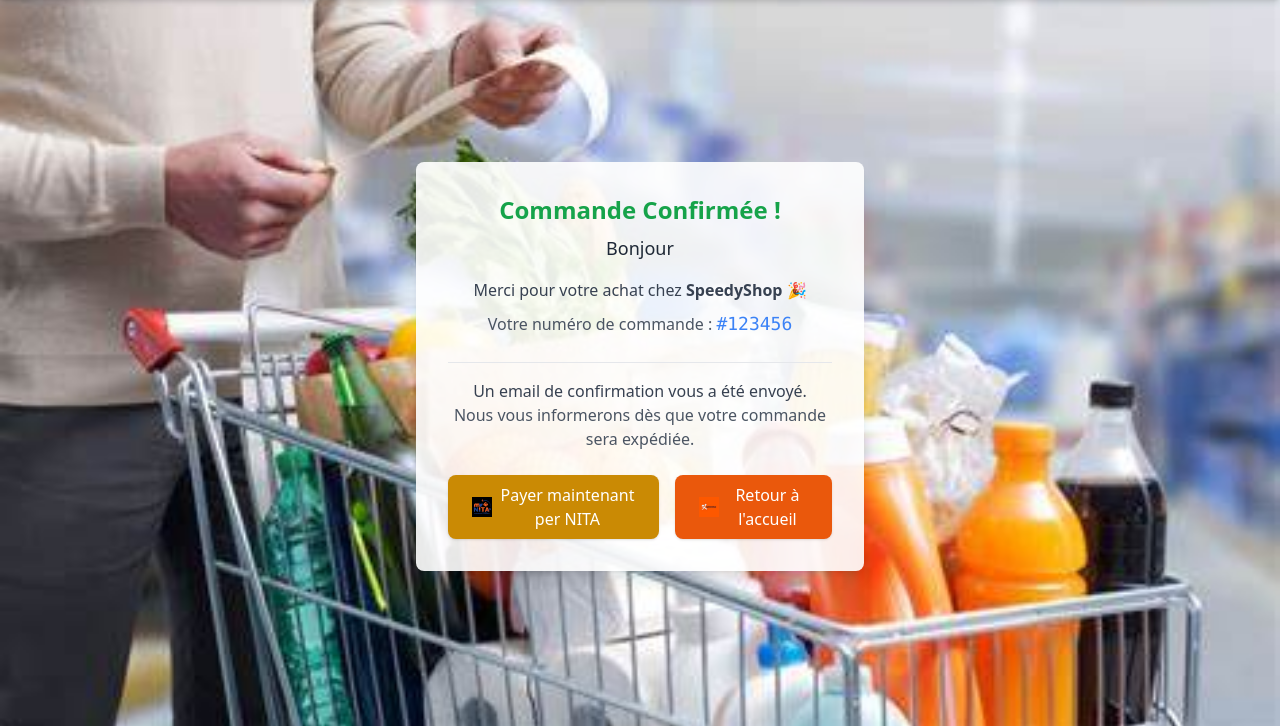
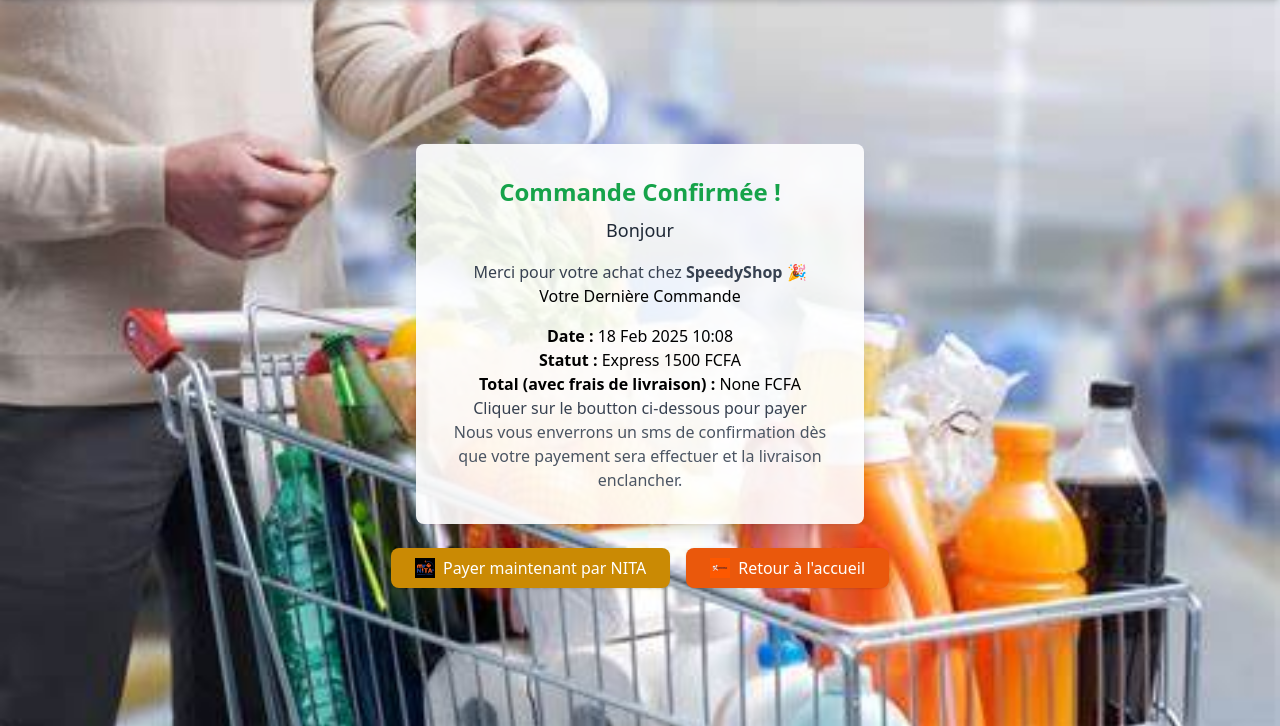
Before and after one commit to ridouane-dev/SpeedyShop, a Django app: a page that uses boutique/templates/shop/confirmation.html in a window 1280 px wide. Shown: the part 74-800 px from the top of the page. Run offline with Django 5.2, Linux system fonts and the light colour scheme; a user stored in the database is signed in; data comes from the database, SQL or seed files in the repository; some libraries are stand-ins or nearby versions.

Commit message:
mise a jour 1.0

```diff
--- a/boutique/admin.py
+++ b/boutique/admin.py
@@ -18,7 +18,7 @@
 
 
 class AdminCommande(admin.ModelAdmin):
-    list_display = ('items','total','date_commande' ,'status', 'adresse')
+    list_display = ('items','total','date_commande' ,'statu', 'adresse')
 
 admin.site.register(Category,AdminCategorie)
 admin.site.register(Product,AdmminProduct)
--- a/boutique/models.py
+++ b/boutique/models.py
@@ -36,17 +36,21 @@
     user = models.ForeignKey(User, on_delete=models.CASCADE, null=True, blank=True)  # Association avec l'utilisateur
     items = models.CharField(max_length=300)
     total = models.CharField(max_length=200)
-    date_commande = models.DateTimeField(auto_now=True)
+    date_commande = models.DateTimeField(auto_now_add=True)
     latitude = models.FloatField(null=True, blank=True)  # Champ pour la latitude
     longitude = models.FloatField(null=True, blank=True)  # Champ pour la longitude
     adresse = models.CharField(max_length=255, null=True, blank=True)  # Adresse optionnelle
-    status_choices = [
-        ('Express', 'Normale'),
+    statu_choices = [
+        ('Normale 1000 FCFA', 'Normale 1000 FCFA'),
+        ('Express 1500 FCFA', 'Express 1500 FCFA'),
     ]
-    status = models.CharField(max_length=10, choices=status_choices, default='Normale')
+    statu = models.CharField(max_length=108, choices=statu_choices, default='Normale 1000 FCFA')
 
     class Meta:
         ordering = ['-date_commande']
 
     def __str__(self):
         return self.user.first_name if self.user else "Commande sans utilisateur"
+
+    def __str__(self):
+        return f"Commande {self.id} - {self.user.username} - {self.total} €"
--- a/boutique/templates/shop/confirmation.html
+++ b/boutique/templates/shop/confirmation.html
@@ -45,11 +45,17 @@
         <h2 class="text-2xl font-semibold text-green-600">Commande Confirmée !</h2>
         <h3 class="text-lg font-medium text-gray-800 mt-2">Bonjour {{ user.first_name }}</h3>
         <p class="mt-4 text-gray-700">Merci pour votre achat chez <span class="font-bold">SpeedyShop</span> 🎉</p>
-        <p class="text-gray-600 mt-2">Votre numéro de commande : <span class="font-mono text-lg text-blue-500">#123456</span></p>
+        <h1 class="mb-4">Votre Dernière Commande</h1>
 
-        <div class="mt-6 border-t pt-4">
-            <p class="text-gray-700">Un email de confirmation vous a été envoyé.</p>
-            <p class="text-gray-600">Nous vous informerons dès que votre commande sera expédiée.</p>
+        {% if derniere_commande %}
+          <p><strong>Date :</strong> {{ derniere_commande.date_commande|date:"d M Y H:i" }}</p>
+          <p><strong>Statut :</strong> {{ derniere_commande.statu }}</p>
+          <p><strong>Total (avec frais de livraison) :</strong> {{ nouveau_total }} FCFA</p>
+        {% else %}
+          <p>Vous n'avez pas encore passé de commande.</p>
+        {% endif %}
+            <p class="text-gray-700">Cliquer sur le boutton ci-dessous pour payer  </p>
+            <p class="text-gray-600">Nous vous enverrons un sms de confirmation dès que votre payement sera effectuer et la livraison enclancher.</p>
         </div>
 
         <!-- Buttons -->
@@ -57,7 +63,7 @@
             <a href="https://www.mynita-app.com/"
                 class="w-full md:w-auto inline-flex items-center bg-yellow-600 text-white px-6 py-2 rounded-lg shadow hover:bg-green-700 transition">
                 <img src="{% static 'images/nita.jpg' %}" alt="Logo Paiement" class="w-5 h-5 mr-2"> Payer maintenant
-                per NITA
+                par NITA
             </a>
             <a href="{% url 'home' %}"
                 class="w-full md:w-auto inline-flex items-center bg-orange-600 text-white px-6 py-2 rounded-lg shadow hover:bg-yellow-700 transition">
--- a/boutique/views.py
+++ b/boutique/views.py
@@ -33,22 +33,61 @@
         latitude = request.POST.get('latitude')
         longitude = request.POST.get('longitude')
         adresse = request.POST.get('adresse')
+        statu = request.POST.get('statu')
 
-        # Créer la commande avec l'utilisateur connecté et sa localisation
+        # Créer la commande
         com = Commande(
-            user=request.user,  # Associer la commande à l'utilisateur connecté
+            user=request.user,
             items=items,
             total=total,
             latitude=latitude if latitude else None,
             longitude=longitude if longitude else None,
-            adresse=adresse if adresse else None
+            adresse=adresse if adresse else None,
+            statu=statu if statu else 'Normale'
         )
         com.save()
 
-        return redirect('confirmation')  # Rediriger vers la page de confirmation
+        # Ajoute les frais de livraison
+        nouveau_total = ajouter_frais_livraison(com.id)
+
+        # 🟢 Stocke dans la session
+        request.session['nouveau_total'] = nouveau_total
+        request.session['commande_id'] = com.id
+
+        # ✅ Redirige vers la page de confirmation
+        return redirect('confirmation')
 
     return render(request, 'shop/checkout.html')
 
+
+def ajouter_frais_livraison(commande_id):
+    try:
+        commande = Commande.objects.get(id=commande_id)
+
+        # Vérifie le statut et ajoute les frais appropriés
+        if commande.statu == 'Normale 1000 FCFA':
+            commande.total = float(commande.total) + 1000
+        elif commande.statu == 'Express 1500 FCFA':
+            commande.total = float(commande.total) + 1500
+
+        commande.save()
+        return f"Frais ajoutés avec succès. : {commande.total}"
+
+    except Commande.DoesNotExist:
+        return "Commande introuvable."
+    except Exception as e:
+        return f"Erreur : {str(e)}"
+
+
 def confirmation(request):
+    derniere = Commande.objects.filter(user=request.user).order_by('-date_commande').first()
+    nouveau_total = request.session.pop('nouveau_total', None)
+    commande_id = request.session.pop('commande_id', None)
 
-    return render(request, 'shop/confirmation.html')
+    commande = None
+    if commande_id:
+        commande = Commande.objects.get(id=commande_id)
+
+    return render(request, 'shop/confirmation.html', {'derniere_commande': derniere,
+                                                      'commande': commande,
+                                                      'nouveau_total': nouveau_total})
```
Also changed, not shown: boutique/templates/shop/checkout.html (+7 -7 lines), boutique/templates/shop/index.html (+19 -14 lines), templates/livraison.html (+6 -5 lines), boutique/migrations/0007_remove_commande_status_commande_statu_and_more.py (added), db.sqlite3.
